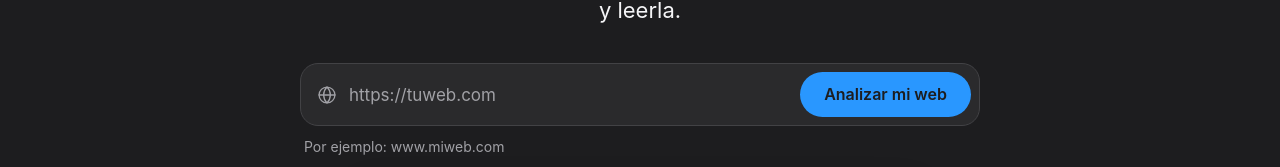
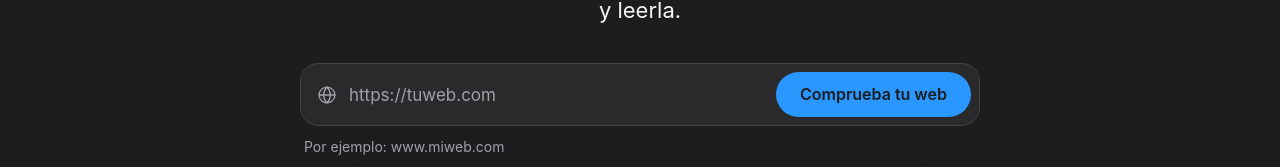
Before and after one commit to JM20Solutions/jm20_webmcp, a plain HTML site: page comprobar.html in a window 1280 px wide. Shown: the part 415-582 px from the top of the page. Drawn offline with Linux system fonts and the light colour scheme.

Commit message:
Update comprobar.html

```diff
--- a/comprobar.html
+++ b/comprobar.html
@@ -34,7 +34,7 @@
 <div class="ac-bar">
 <svg width="20" height="20" viewBox="0 0 24 24" fill="none" stroke="currentColor" stroke-width="1.6" stroke-linecap="round" stroke-linejoin="round" aria-hidden="true"><circle cx="12" cy="12" r="9.5"/><path d="M2.5 12h19"/><path d="M12 2.5c2.6 2.6 4 5.9 4 9.5s-1.4 6.9-4 9.5c-2.6-2.6-4-5.9-4-9.5s1.4-6.9 4-9.5z"/></svg>
 <input type="text" id="urlInput" placeholder="https://tuweb.com" autocomplete="url" inputmode="url" autocapitalize="none" spellcheck="false" aria-label="URL de tu web" required>
-<button class="btn" type="submit" id="go">Analizar mi web</button>
+<button class="btn" type="submit" id="go">Comprueba tu web </button>
 </div>
 <div class="cf-turnstile" data-sitekey="0x4AAAAAAGHi1JDlPTvbaHQj" data-appearance="interaction-only" data-theme="dark" data-language="es"></div>
 <p class="ac-hint">Por ejemplo: www.miweb.com</p>
```
